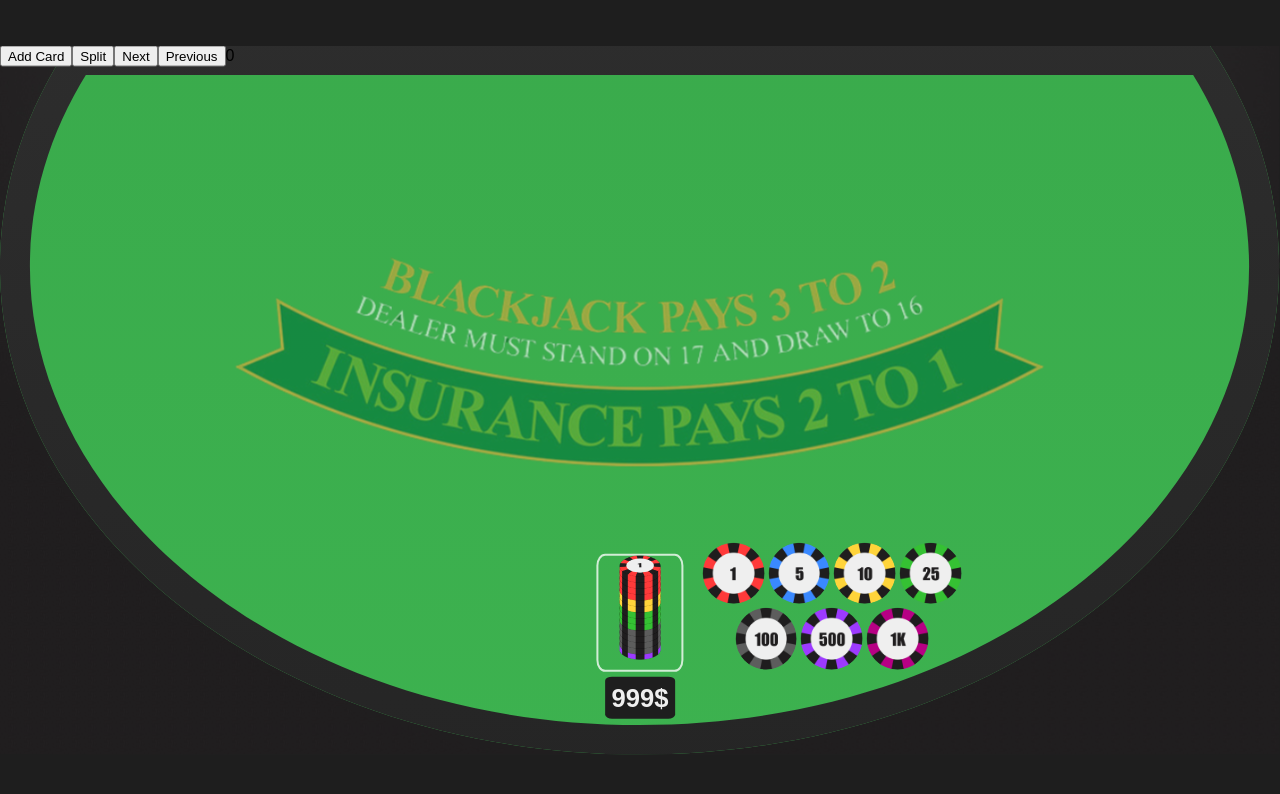
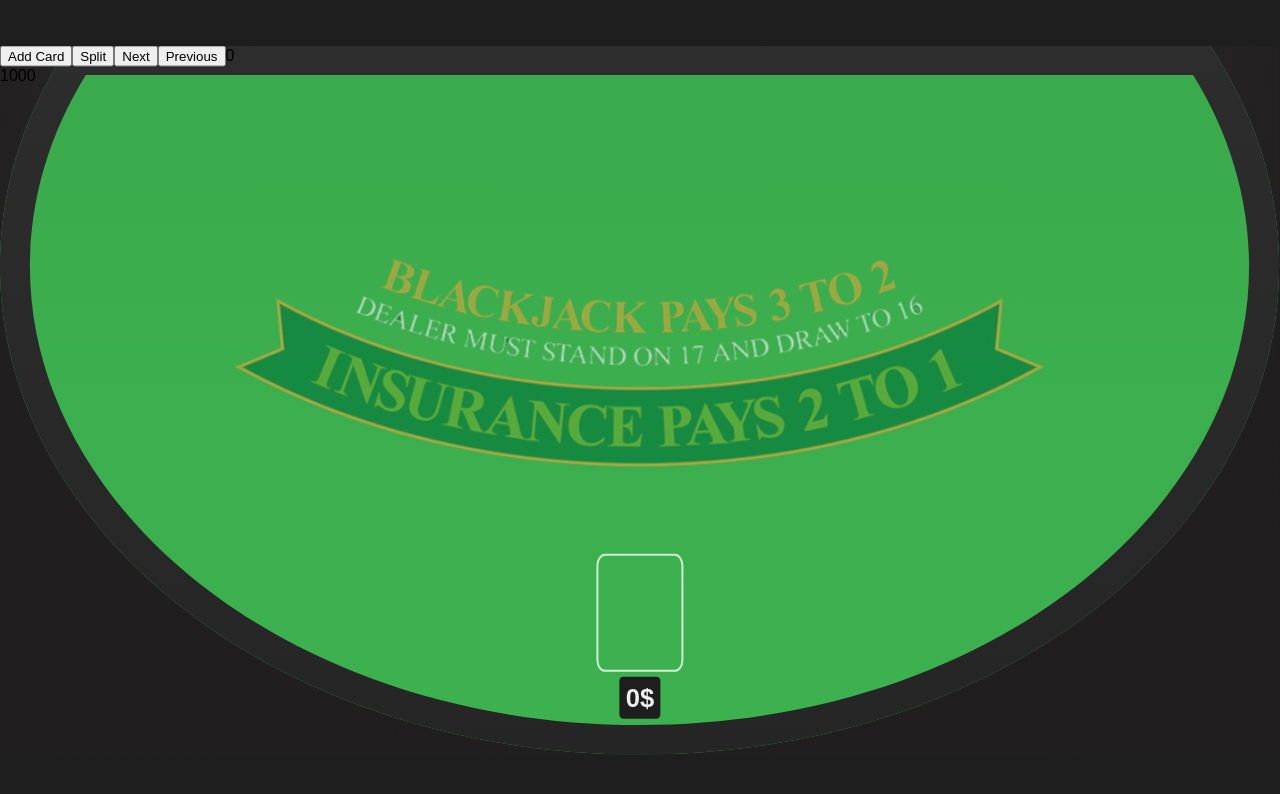
Before and after one commit to matteo-psnt/blackjack, a React (Create React App) app: page / in a window 1280 px wide. Shown: the top 794 px of the page. Built offline with nearby package versions, Linux system fonts and the light colour scheme.

Commit message:
New Betting mechanics

```diff
--- a/src/components/BettingControls.tsx
+++ b/src/components/BettingControls.tsx
@@ -4,22 +4,10 @@ import '../styles/BettingControls.css';
 interface BettingControlsProps {
     currentBalance: number;
     currentBet: number;
-    changeBetAmount: (value: number) => void;
     setBetAmount: (value: number) => void;
 }
 
-const chipValues = [1, 5, 10, 25, 100, 500, 1000];
-
-const ChipButton: React.FC<{ value: number; onClick: () => void }> = ({ value, onClick }) => (
-    <img
-        src={require(`../assets/chips/2D/CHIP-${value}.png`)}
-        alt={`Chip $${value}`}
-        className="chip-button"
-        onClick={onClick}
-    />
-);
-
-const BettingControls: React.FC<BettingControlsProps> = ({ currentBalance, currentBet, changeBetAmount, setBetAmount }) => {
+const BettingControls: React.FC<BettingControlsProps> = ({ currentBet, setBetAmount }) => {
     const [displayValue, setDisplayValue] = useState(`${currentBet}$`);
     const [isEditing, setIsEditing] = useState(false);
 
@@ -61,12 +49,6 @@ const BettingControls: React.FC<BettingControlsProps> = ({ currentBalance, curre
     };
 
     return (
-        <div>
-            <div className={'chip-button-container'}>
-                {chipValues.filter(value => value <= currentBalance).map((value) => (
-                    <ChipButton key={value} value={value} onClick={() => changeBetAmount(value)}/>
-                ))}
-            </div>
         <div
             className="current-bet"
             contentEditable={true}
@@ -77,7 +59,6 @@ const BettingControls: React.FC<BettingControlsProps> = ({ currentBalance, curre
         >
             {displayValue}
         </div>
-        </div>
     );
 };
 
--- a/src/components/Game.tsx
+++ b/src/components/Game.tsx
@@ -10,12 +10,17 @@ const Game = () => {
     const [deck] = useState(new Deck());
     const [cards, setCards] = useState<Array<Array<{ rank: CardRank, suit: CardSuit, style?: React.CSSProperties }>>>([]);
     const [currentFocus, setCurrentFocus] = useState(0);
-    const [currentBet, setCurrentBet] = useState(999);
+    const [currentBet, setCurrentBet] = useState(0);
     const [currentBalance, setCurrentBalance] = useState(1000);
 
-    const updateCurrentBet = (bet: number) => {
-        setCurrentBet((currentBet + bet));
-        setCurrentBalance((currentBalance - bet));
+    const updateCurrentBet = (newBet: number) => {
+        const betDifference = newBet - currentBet;
+        const newBalance = currentBalance - betDifference;
+
+        if (newBet >= 0 && newBalance >= 0) {
+            setCurrentBet(newBet);
+            setCurrentBalance(newBalance);
+        }
     };
 
     deck.shuffle();
@@ -68,11 +73,6 @@ const Game = () => {
         setCurrentBalance(currentBalance + chipValue);
     };
 
-    const handleBetChange = (newBet: number) => {
-        setCurrentBet(newBet);
-    };
-
-
     return (
         <div>
             <button onClick={addCard}>Add Card</button>
@@ -102,7 +102,8 @@ const Game = () => {
                     </div>
                 )}
             </div>
-            <BettingControls currentBalance={currentBalance} currentBet={currentBet} changeBetAmount={updateCurrentBet} setBetAmount={setCurrentBet}/>
+            <text>{currentBalance}</text>
+            <BettingControls currentBalance={currentBalance} currentBet={currentBet} setBetAmount={updateCurrentBet}/>
             <div className="betting-area">
                 <ChipStack chipTotal={currentBet} onChipClick={handleChipClick}/>
             </div>
```
Lines whose indentation alone changed are shown as unchanged.
